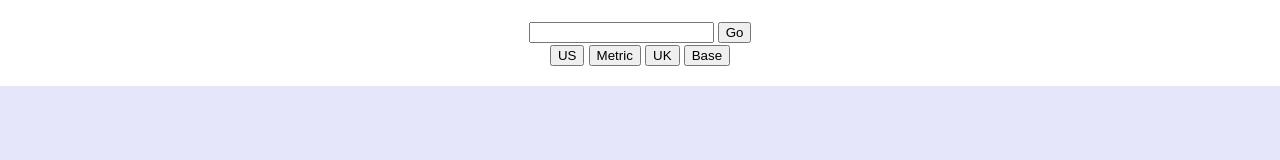
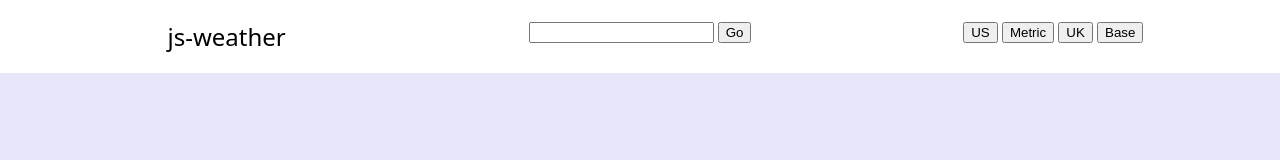
Before and after one commit to 4R1u/js-weather, a website built with webpack: page src/template.html in a window 1280 px wide. Built offline with nearby package versions, Linux system fonts and the light colour scheme.

Commit message:
feat: add logo

```diff
--- a/src/styles.css
+++ b/src/styles.css
@@ -20,6 +20,12 @@ body {
     background-color: white;
     margin: 0;
     padding: 20px;
+    display: grid;
+    grid-template-columns: repeat(3, 1fr);
+}
+
+.header-logo {
+    font-size: 1.5em;
 }
 
 .body {
--- a/src/template.html
+++ b/src/template.html
@@ -9,6 +9,8 @@
 
 <body>
     <div class="header">
+        <div class="header-logo">js-weather</div>
+
         <div class="header-top">
             <form>
                 <input type="search" name="location" id="location">
```
